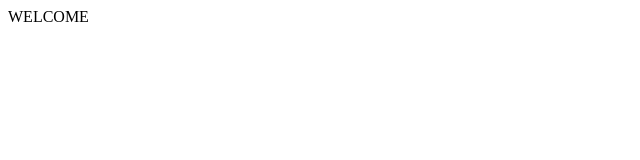
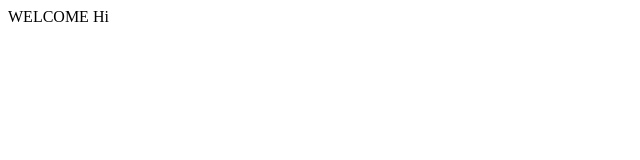
Before and after one commit to abhishekchelsea/gittest, a plain HTML site: page index.html in a window 1280 px wide. Shown: the full height of the page, 0-640 px from the left. Drawn offline with Linux system fonts and the light colour scheme.

Commit message:
some modifications

```diff
--- a/index.html
+++ b/index.html
@@ -7,6 +7,6 @@
     <title>Document</title>
 </head>
 <body>
-    <h>WELCOME</h>
+    <h>WELCOME Hi</h>
 </body>
 </html>
```
